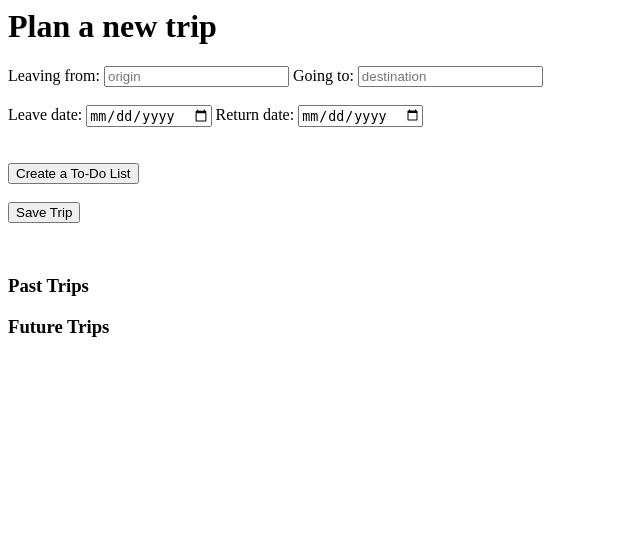
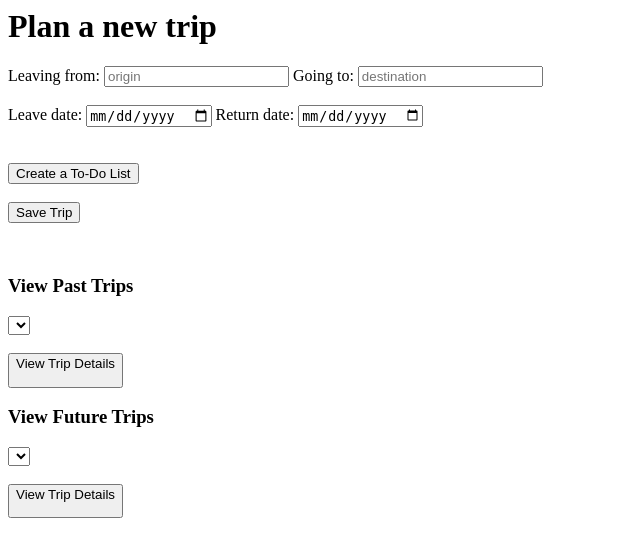
Before and after one commit to moneyesh/TheRoadie, a Flask app: page /my-trips in a window 1280 px wide. Shown: the top 557 px of the page, without its empty margins (0-640 px from the left). Run offline with Flask 2, Linux system fonts and the light colour scheme; the visitor is signed in with stand-in values (Sample User, id 1); data comes from the database, SQL or seed files in the repository; data that the repository does not hold is empty.

Commit message:
counter is working just needs to be tweaked

```diff
--- a/server.py
+++ b/server.py
@@ -73,13 +73,19 @@ def dashboard():
     logged_in_email = session.get("user_email")
     user = crud.get_user_by_email(logged_in_email)
     trips = crud.get_trips_by_userid(user.user_id)
+    soonest_trip = ""
+    countdown = None
+    for trip in trips:
 
-    # for trip in trips:
-    #     if trip.leave_date > date.today():
-    #         trip_countdown = datetime.date(trip.leave_date) - datetime.date.today()
-    #     return(f"Your trip to {trip.to_dest} is in: {trip} days")
-
-    return render_template("user_dashboard.html", trips=trips, user=user)
+        if trip.leave_date > date.today():
+            trip_countdown = trip.leave_date - date.today()
+            if countdown is None or trip_countdown < countdown:
+                countdown = trip_countdown
+                soonest_trip = trip.to_dest
+    # print(soonest_trip)
+    # print(countdown)
+    #TODO: Test on 12/23 that next trip is in countdown
+    return render_template("user_dashboard.html", trips=trips, user=user, soonest_trip=soonest_trip, countdown=countdown)
 
 
 @app.route("/map")
@@ -111,14 +117,14 @@ def get_waypoints():
     # print('*******', google_response)
     leg = google_response['routes'][0]['legs'][0]
     waypoints = [leg['start_location']]
-
+    # print(waypoints)
     distance = [leg['distance']]
     print('!!!DIST!!!!',distance)
-    # print(waypoints)
+
 
     for step in leg['steps']:
         waypoints.append(step['end_location'])
-    return jsonify(waypoints)
+    return jsonify(waypoints, distance)
 
 @app.route("/waypoint-weather")
 def way_weather():
--- a/static/JS/map.js
+++ b/static/JS/map.js
@@ -55,8 +55,9 @@ function calcRoute(event) {
         .then((waypoints) => {
             console.log(waypoints)
             //TODO:start adding markers here
-            markers(map,waypoints)
-            // document.querySelector('#distance').value = distance
+            markers(map,waypoints[0])
+            console.log(waypoints[1][0].text)
+            document.querySelector('#distance').value = waypoints[1][0].text
         })
 
         .catch((e) => console.log("Directions request failed due to " + status));
--- a/templates/my-trips.html
+++ b/templates/my-trips.html
@@ -1,6 +1,6 @@
 {% extends "base.html"%}
 
-{% block title%} My Trips  {% endblock %}
+{% block title%} My Trips {% endblock %}
 
 {% block body %}
 <h1> Plan a new trip </h1>
@@ -13,7 +13,7 @@
         <label> Going to: </label>
         <input type="text" id="to" name="to" placeholder="destination"></input>
     </div>
-        <br/>
+    <br />
     <div>
         <label> Leave date: </label>
         <input type="date" id="leave_date" name="depart_date" placeholder="mm/dd/yyyy"></input>
@@ -22,22 +22,22 @@
         <input type="date" id="return_date" name="return_date" placeholder="mm/dd/yyyy"></input>
 
     </div>
-    <br/>
+    <br />
 
-    <br/>
+    <br />
     <div id="to-do-form" class="hidden">
         <label> List Name: </label>
         <input type="text" id="list-name" placeholder="ex: dad's packing list, snacks, prep the car"></input>
-        <br/>
-        <br/>
+        <br />
+        <br />
         <div id="to-do-list"></div>
-        <br/>
+        <br />
         <button type="button" id="to-do-list-button">+ Add a to-do</button>
     </div>
     <div>
         <button type="button" id="create_list" onclick="this.style.display='none'">Create a To-Do List</button>
     </div>
-    <br/>
+    <br />
     <div>
         <button type="submit" id="create-trip">Save Trip</button>
     </div>
@@ -45,29 +45,37 @@
 </p>
 
 
-<br/>
+<br />
 <div class="container">
-<h3>Past Trips</h3>
+    <h3>View Past Trips</h3>
     <p>
+    <form>
+        <select for="past_trip_list">
             {% for trip in past_trip_list %}
 
-    <ul>
-        <li>{{ trip.to_dest }} {{ trip.leave_date }}</li>
-    </ul>
+            <option>{{ trip.to_dest }} {{ trip.leave_date }}</option>
 
             {% endfor %}
+        </select>
+        <br><br>
+    <button type="button" id="view-trip-details">View Trip Details</input>
+    </form>
     </p>
 </div>
 <div class="container">
-<h3> Future Trips </h3>
+    <h3> View Future Trips </h3>
     <p>
+    <form>
+        <select for="future_trip_list">
+
         {% for trip in future_trip_list %}
 
-    <ul>
-        <li>{{ trip.to_dest }} {{ trip.leave_date }}</li>
-    </ul>
+        <option>{{ trip.to_dest }} {{ trip.leave_date }}</option>
+    {% endfor %}
+    </select>
+    <br><br>
+    <button type="button" id="view-trip-details">View Trip Details</input>
 
-    {% endfor %}
     </p>
 </div>
 <script src="/static/JS/my-trips.js"></script>
--- a/templates/user_dashboard.html
+++ b/templates/user_dashboard.html
@@ -8,6 +8,7 @@
         This will be the users dashboard
     </p>
 
+    <h3>Your trip to {{soonest_trip}} is in: {{countdown}} days</h3>
 
     <h3><a href="/my-trips">My Trips </a></h3>
 
```
Lines whose indentation alone changed are shown as unchanged.
